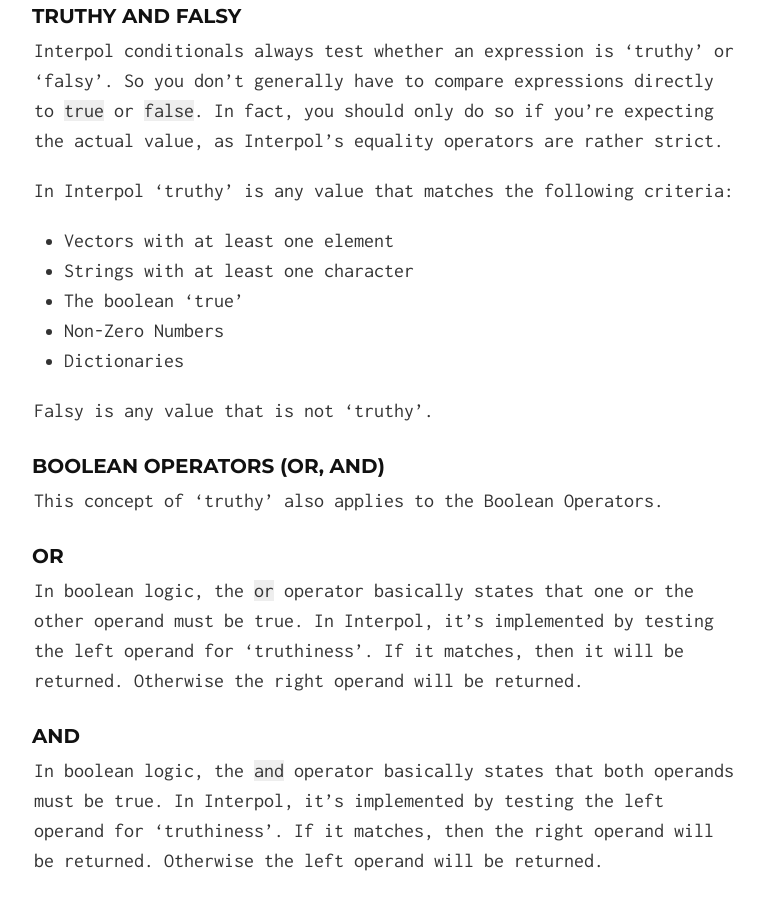
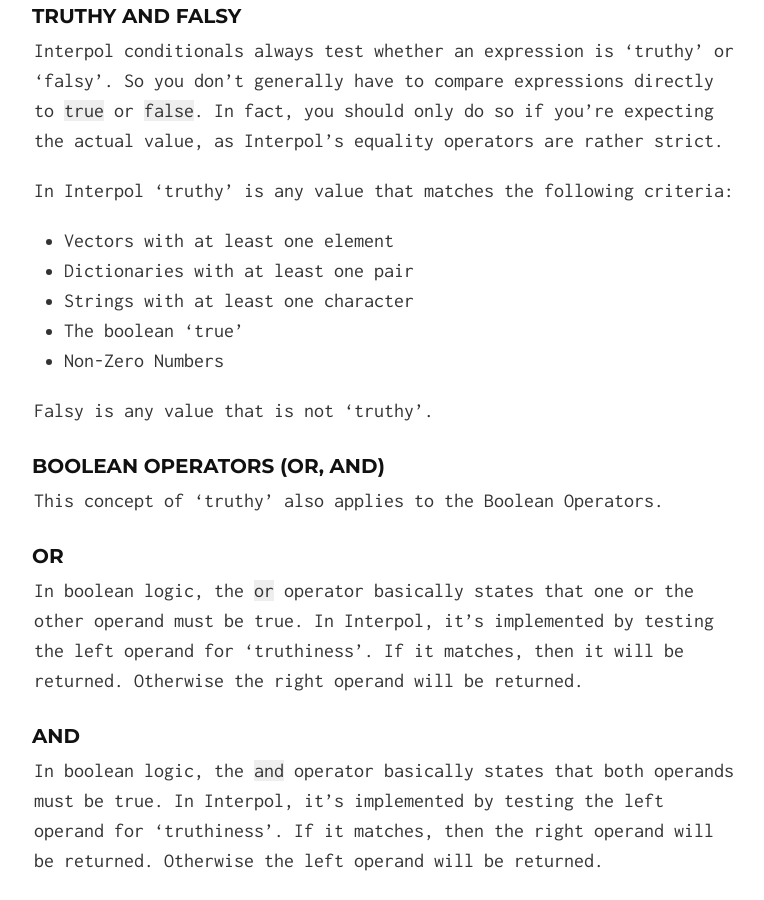
Before and after one commit to kode4food/interpol, a Jekyll site: the page built from guide/05-branching.md, in a window 1280 px wide and 900 px high, scrolled down 1624 px. Shown: the whole window, without its empty margins (256-1020 px from the left). Built offline with Jekyll 4.4.1, drawn with Linux system fonts in a browser that asks for light colours; Markdown is read by kramdown in place of the engine named in the settings.

Commit message:
fixed truthy definition

```diff
--- a/guide/05-branching.md
+++ b/guide/05-branching.md
@@ -56,10 +56,10 @@
 In Interpol 'truthy' is any value that matches the following criteria:
 
   * Vectors with at least one element
+  * Dictionaries with at least one pair
   * Strings with at least one character
   * The boolean 'true'
   * Non-Zero Numbers
-  * Dictionaries
 
 Falsy is any value that is not 'truthy'.
 
```
